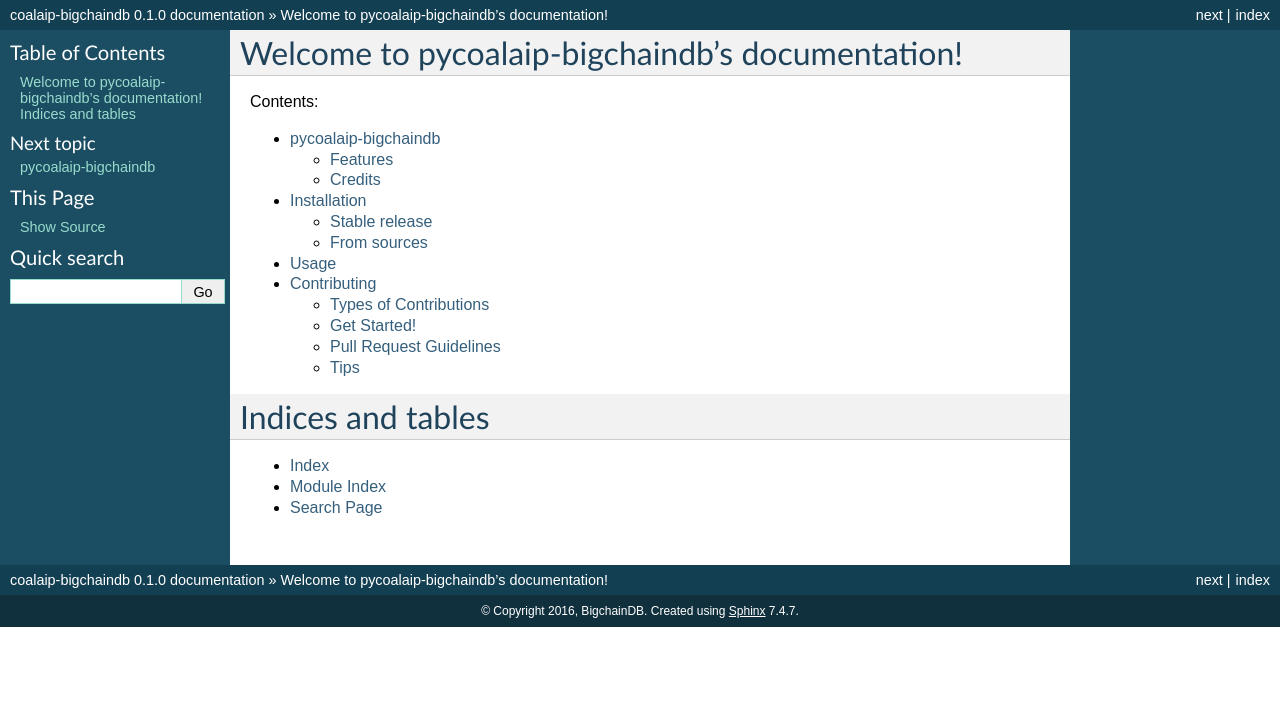
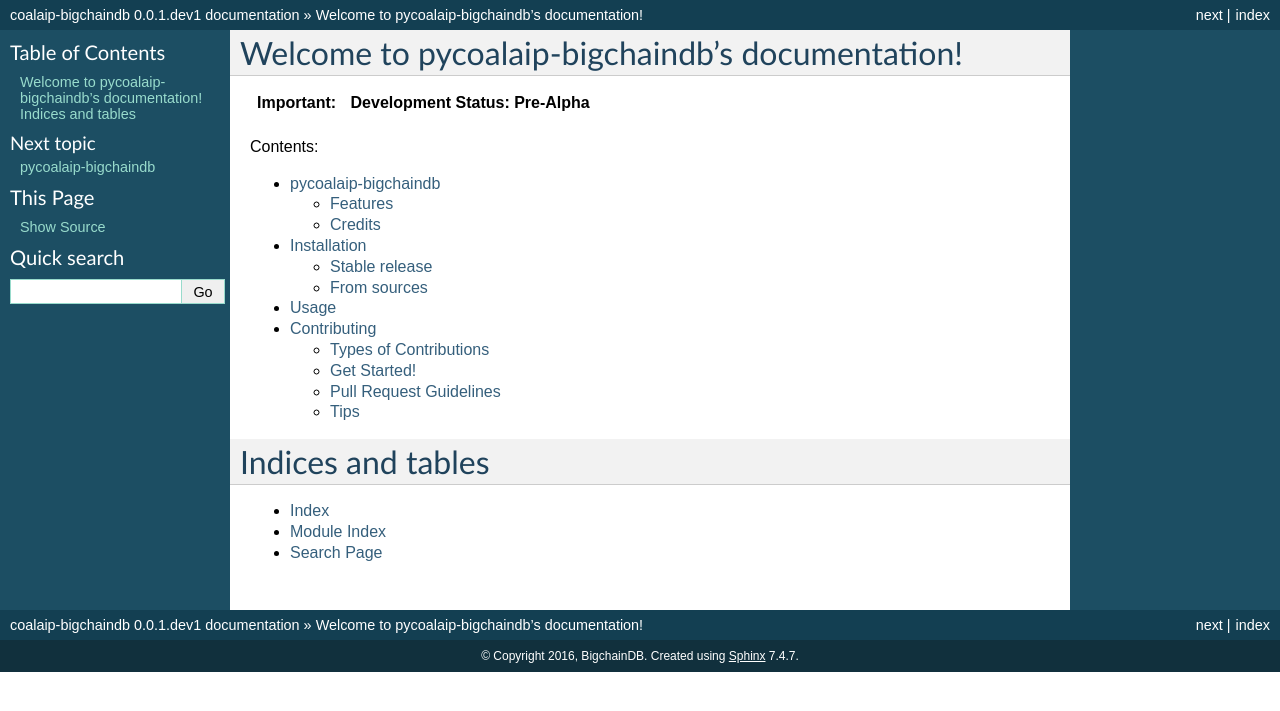
Before and after one commit to COALAIP/pycoalaip-bigchaindb, a Sphinx documentation site: the page built from docs/index.rst, in a window 1280 px wide. Shown: the top 711 px of the page. Built offline with Sphinx 7.4.7, drawn with Linux system fonts in a browser that asks for light colours; pages that are not in the unit, such as notebooks, are missing from menus.

Commit message:
(chore): update version to 0.0.1.dev1

```diff
--- a/HISTORY.rst
+++ b/HISTORY.rst
@@ -2,7 +2,7 @@
 History
 =======
 
-0.1.0 (2016-08-23)
-------------------
+0.0.1.dev1 (2016-08-25)
+-----------------------
 
-* First release on PyPI.
+* Development (pre-alpha) release on PyPI.
--- a/README.rst
+++ b/README.rst
@@ -21,6 +21,7 @@
 BigchainDB ledger plugin for `COALA IP's Python reference implementation <https://github.com/bigchaindb/pycoalaip>`_
 
 
+* Development Status: Pre-Alpha
 * Free software: Apache Software License 2.0
 * Documentation: https://pycoalaip-bigchaindb.readthedocs.io.
 
--- a/coalaip_bigchaindb/__init__.py
+++ b/coalaip_bigchaindb/__init__.py
@@ -1,5 +1,5 @@
 __author__ = 'BigchainDB'
 __email__ = 'dev@bigchaindb.com'
-__version__ = '0.1.0'
+__version__ = '0.0.1.dev1'
 
 from coalaip_bigchaindb.plugin import Plugin  # noqa
--- a/docs/index.rst
+++ b/docs/index.rst
@@ -5,6 +5,8 @@
 
 Welcome to pycoalaip-bigchaindb's documentation!
 ================================================
+
+.. important:: **Development Status: Pre-Alpha**
 
 Contents:
 
--- a/setup.cfg
+++ b/setup.cfg
@@ -1,5 +1,5 @@
 [bumpversion]
-current_version = 0.1.0
+current_version = 0.0.1.dev1
 commit = True
 tag = True
 
--- a/setup.py
+++ b/setup.py
@@ -33,7 +33,7 @@
 
 setup(
     name='coalaip-bigchaindb',
-    version='0.1.0',
+    version='0.0.1.dev1',
     description="BigchainDB ledger plugin for COALA IP's Python reference implementation",
     long_description=readme + '\n\n' + history,
     author="BigchainDB",
@@ -51,7 +51,7 @@
     test_suite='tests',
     license="Apache Software License 2.0",
     zip_safe=False,
-    keywords=['coalaip', 'coalaip plugin'],
+    keywords=['coalaip', 'coalaip plugin', 'bigchaindb'],
     classifiers=[
         'Development Status :: 2 - Pre-Alpha',
         'Intended Audience :: Developers',
```
Also changed, not shown: other parts of README.rst (+2 -1 lines).
